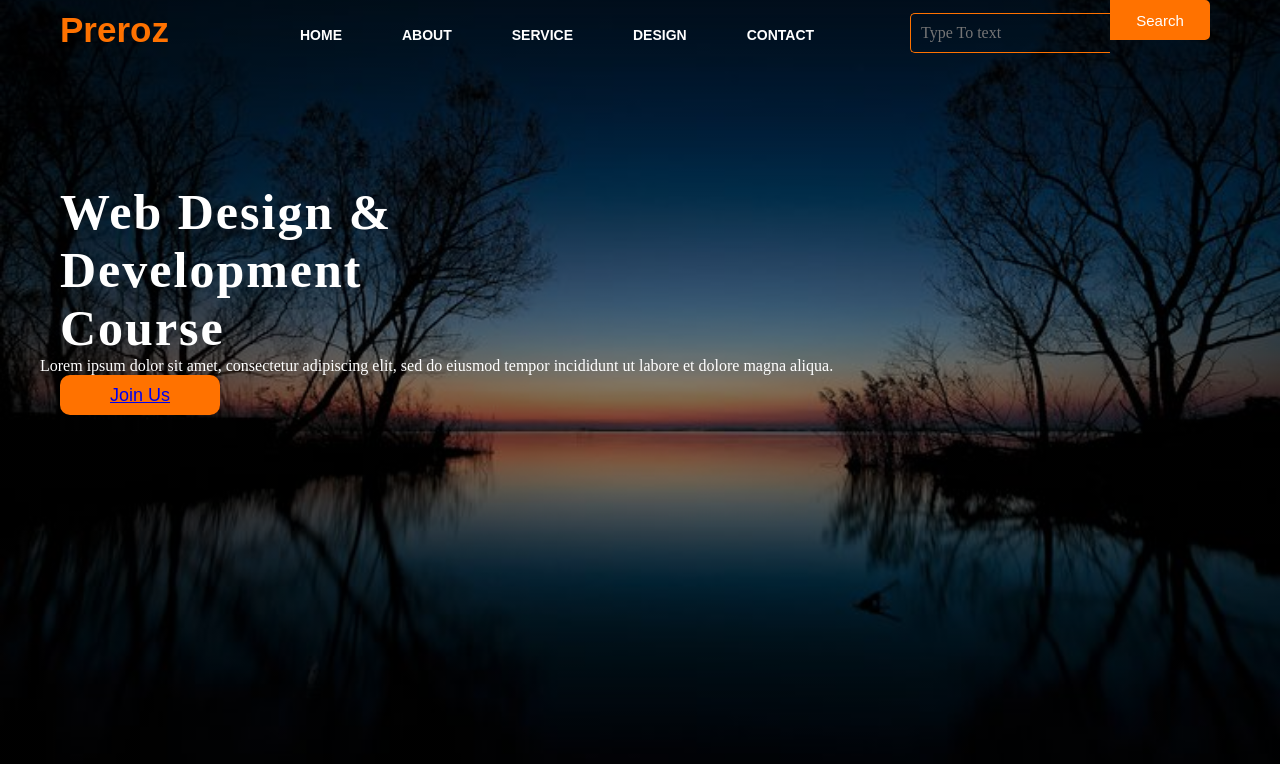
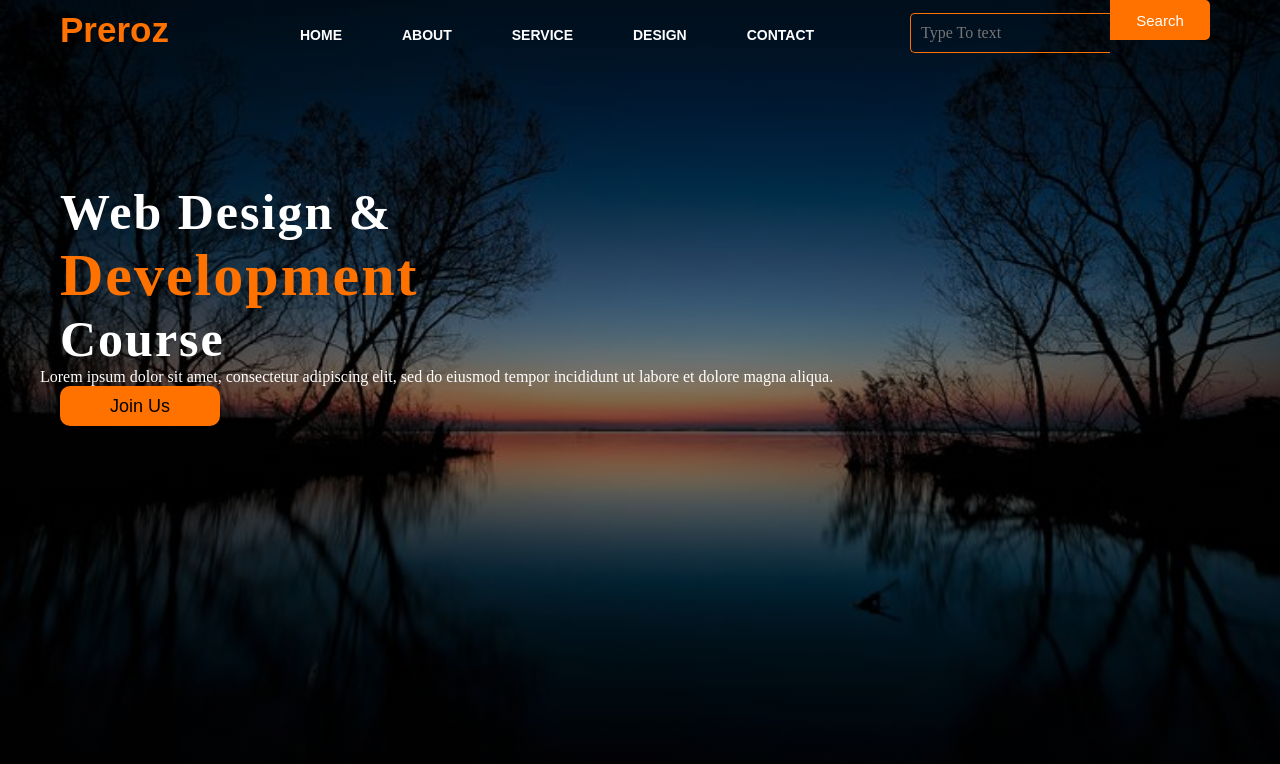
Before and after one commit to Elvis24-tech/Preroz, a plain HTML site: page index.html in a window 1280 px wide. Drawn offline with Linux system fonts and the light colour scheme.

Commit message:
styled the context

```diff
--- a/style.css
+++ b/style.css
@@ -139,4 +139,21 @@ ul li a:hover{
     margin-left: 20px;
     font-size: 18px;
     border-radius: 10px;
+    cursor: pointer;
+    transition: .4s ease;
 }
+
+.content .cn a{
+    text-decoration: none;
+    color: #000;
+    transition: .3s ease;
+}
+
+.cn:hover{
+    background-color: #fff;
+}
+
+.content span{
+    color: #ff7200;
+    font-size: 60px;
+}
```
